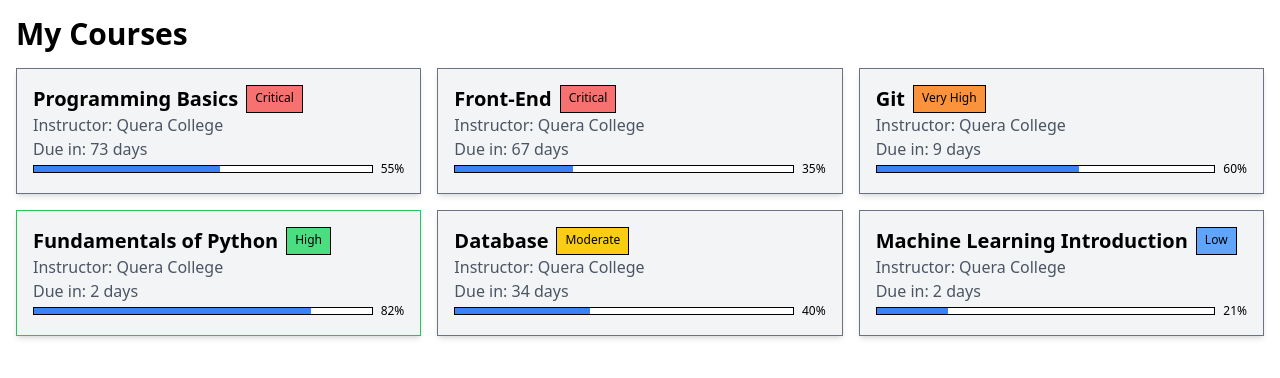
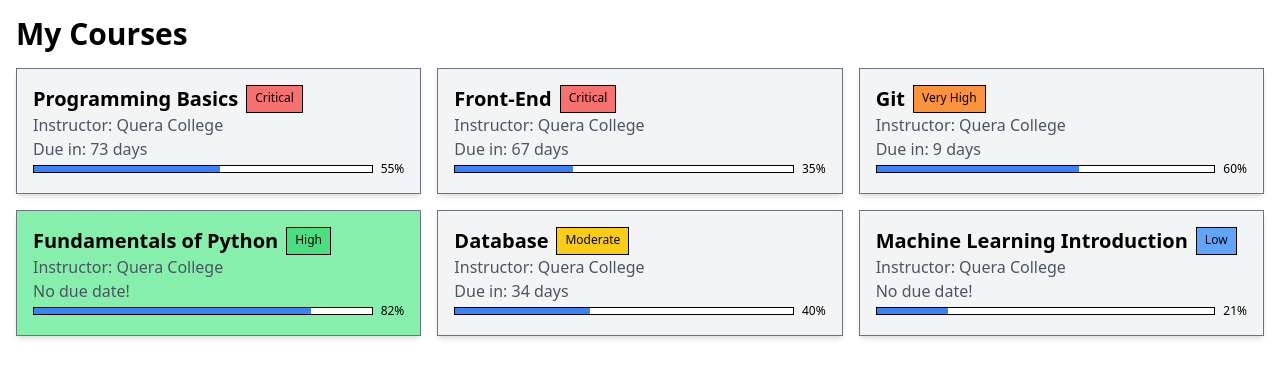
Before and after one commit to mehditareghi/roadmap, a Next.js app: page / in a window 1280 px wide. Shown: the top 378 px of the page. Built offline with nearby package versions, Linux system fonts and the light colour scheme.

Commit message:
update styles and functions

```diff
--- a/pages/index.tsx
+++ b/pages/index.tsx
@@ -80,7 +80,6 @@ export default function Home() {
       instructor: "Quera College",
       link: "https://quera.org/college/landpage/8522/machine-learning-Introduction",
       importance: 1,
-      dueDate: new Date("2023-09-15"), // Set the due date as a Date object
       progress: 21,
       status: "In Progress",
     },
@@ -109,7 +108,8 @@ export default function Home() {
   );
 
   // Function to calculate days until due date
-  const calculateDaysTillDue = (dueDate: Date) => {
+  const calculateDaysTillDue = (dueDate?: Date, status?: string) => {
+    if (!dueDate || status === 'Done') return 'No due date!';
     const currentDate = new Date();
     const timeDifference = dueDate.getTime() - currentDate.getTime();
     const daysTillDue = Math.ceil(timeDifference / (1000 * 60 * 60 * 24)); // Convert milliseconds to days
@@ -124,8 +124,8 @@ export default function Home() {
           <Link key={index} href={course.link} target="_blank">
             <div
               className={`border border-gray-500 shadow-md p-4 cursor-pointer hover:shadow-lg bg-gray-100 ${
-                course.status === "Done" ? "border-green-500" : ""
-              } ${course.status === "Cancelled" ? "border-red-500" : ""}`}
+                course.status === "Done" ? "bg-green-300" : ""
+              } ${course.status === "Cancelled" ? "bg-red-300" : ""}`}
               key={index}
             >
               <div className="flex gap-2">
@@ -140,7 +140,7 @@ export default function Home() {
               </div>
               <p className="text-gray-600">Instructor: {course.instructor}</p>
               <p className="text-gray-600">
-                {calculateDaysTillDue(course.dueDate)}
+                {calculateDaysTillDue(course.dueDate, course.status)}
               </p>
               <SimpleProgressBar progress={course.progress} />{" "}
               {/* Example usage with 75% progress */}
```
